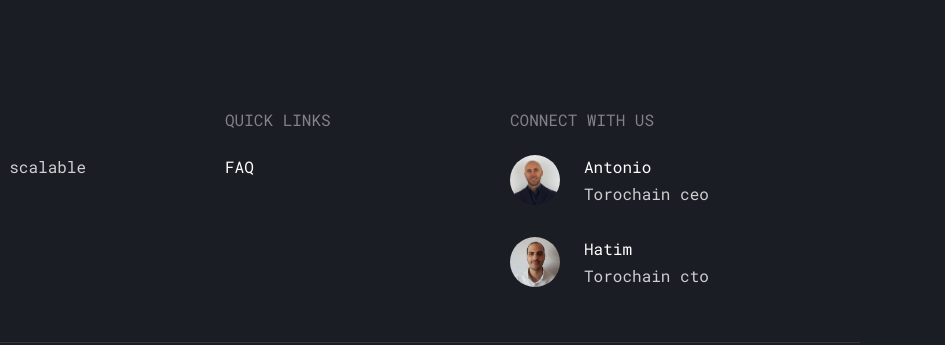
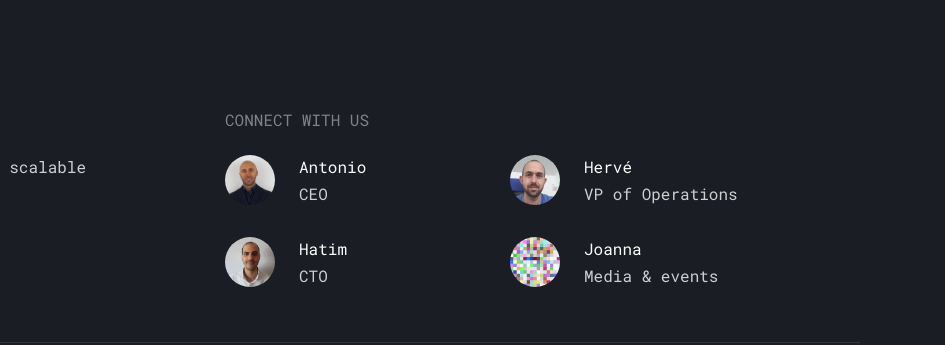
Before and after one commit to antoniods/toro, a plain HTML site: page index.html in a window 1280 px wide. Shown: the part 819-1164 px from the top of the page, 335-1280 px from the left. Drawn offline with Linux system fonts and the light colour scheme; animation ran at ten frames a second; files whose address does not match are found by name.

Commit message:
add photo Hervé

```diff
--- a/index.html
+++ b/index.html
@@ -82,8 +82,8 @@
             <span class="d-block mb-5 caption" data-aos="fade-up" data-aos-delay="300" >At Torochain, we are creating the backbone of the next-generation payment eco-system based on Bitcoin and Lightning Network.
 
 </span><div>
-            <a href=""  target="_blank" class="btn-custom m-3" data-aos="fade-up" data-aos-delay="400"><span>⚡ LAMPO WALLET</span></a>
-            <a href=""  target="_blank" class="btn-custom" data-aos="fade-up" data-aos-delay="400"><span>⚡ B-PAY ECO-SYSTEM</span></a>
+            <a   target="_blank" class="btn-custom m-3" data-aos="fade-up" data-aos-delay="400"><span>⚡ LAMPO WALLET</span></a>
+            <a   target="_blank" class="btn-custom" data-aos="fade-up" data-aos-delay="400"><span>⚡ B-PAY ECO-SYSTEM</span></a>
 
 </div>
   </div>
@@ -107,28 +107,35 @@
             </p>
           </div>
           <div class="col-md-3 ml-auto d-none d-md-block">
-            <h2 class="footer-heading text-uppercase mb-4">Quick Links</h2>
-            <ul class="list-unstyled">
-              <!-- <li><a href="#why">Why C4C</a></li>
-              <li><a href="#howitworks">How it works?</a></li> -->
-               <li><a href="#faq">FAQ</a></li>
-              <!--<li><a href="#contact">Contact Us</a></li>-->
-            </ul>
-          </div>
-          <div class="col-md-4">
             <h2 class="footer-heading text-uppercase mb-4">Connect with Us</h2>
             <div class="d-flex coordinator align-items-center">
               <div class="mr-4">
                 <img src="images/team/anto.jpg" alt="Image" class="img-fluid">
               </div>
-              <span><span class="text-white">Antonio</span> <br>Torochain ceo</span>
+              <span><span class="text-white">Antonio</span> <br>CEO</span>
             </div>
             <br>
             <div class="d-flex coordinator align-items-center">
               <div class="mr-4">
                 <img src="images/team/hatim.jpg" alt="Image" class="img-fluid">
               </div>
-              <span><span class="text-white">Hatim</span> <br>Torochain cto</span>
+              <span><span class="text-white">Hatim</span> <br>CTO</span>
+            </div>
+          </div>
+          <div class="col-md-4">
+            <h2 class="footer-heading text-uppercase mb-4">&nbsp;</h2>
+            <div class="d-flex coordinator align-items-center">
+              <div class="mr-4">
+                <img src="images/team/herve.jpg" alt="Image" class="img-fluid">
+              </div>
+              <span><span class="text-white">Hervé</span><br>VP of Operations </span>
+            </div>
+            <br>
+            <div class="d-flex coordinator align-items-center">
+              <div class="mr-4">
+                <img src="images/team/random.jpg" alt="Image" class="img-fluid">
+              </div>
+              <span><span class="text-white">Joanna</span> <br>Media & events</span>
             </div>
           </div>
         </div>
```
Also changed, not shown: images/team/herve.jpg (added), images/team/random.jpg (added).
